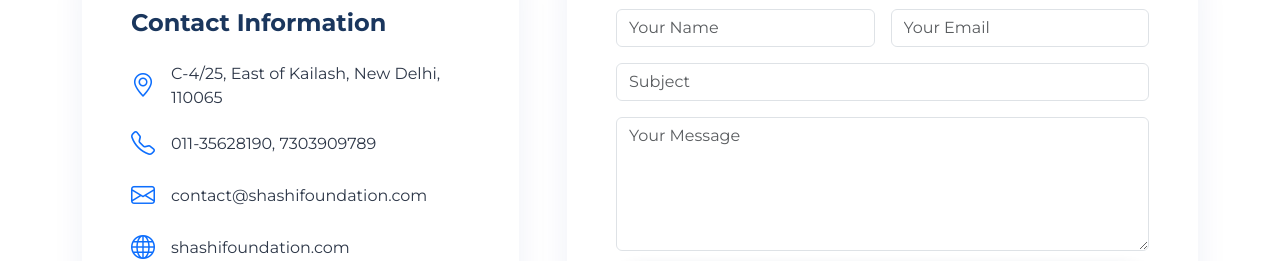
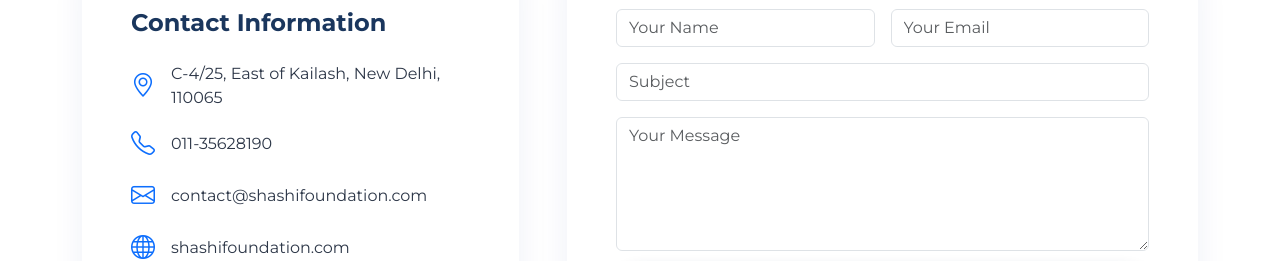
Before and after one commit to shashifoundationsans/shashifoundationsans, a plain HTML site: page index.html in a window 1280 px wide. Shown: the part 6920-7181 px from the top of the page. Drawn offline with nearby package versions, Linux system fonts and the light colour scheme.

Commit message:
remove personal number

```diff
--- a/index.html
+++ b/index.html
@@ -356,7 +356,7 @@
               </li>
               <li class="d-flex mb-3 align-items-center">
                 <i class="bi bi-telephone fs-4 text-primary me-3"></i>
-                <span>011-35628190, 7303909789</span>
+                <span>011-35628190</span>
               </li>
               <li class="d-flex mb-3 align-items-center">
                 <i class="bi bi-envelope fs-4 text-primary me-3"></i>
```
